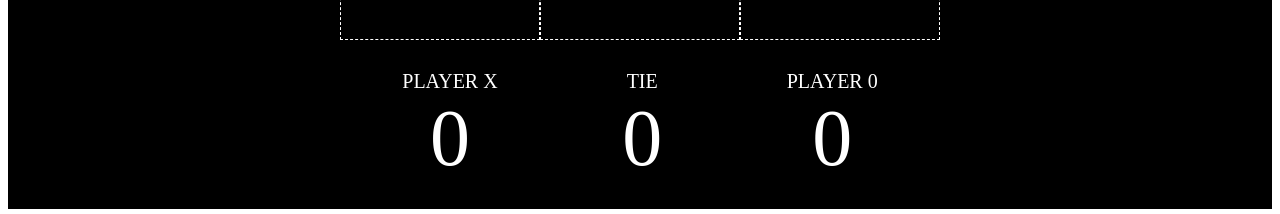
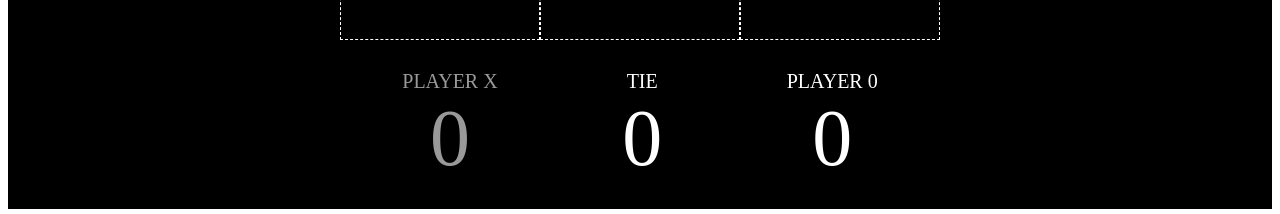
Before and after one commit to elC0mpa/tic-tac-toe, a React (Vite) app: page / in a window 1280 px wide. Shown: the part 599-813 px from the top of the page. Built offline with nearby package versions, Linux system fonts and the light colour scheme.

Commit message:
Almost finished

```diff
--- a/src/components/GameStats.tsx
+++ b/src/components/GameStats.tsx
@@ -6,11 +6,20 @@ const GameStats = () => {
   const crossesCount = useAppSelector((state) => state.stats.crossesCount);
   const noughtsCount = useAppSelector((state) => state.stats.noughtsCount);
   const tieCount = useAppSelector((state) => state.stats.tieCount);
+  const actualTurn = useAppSelector((state) => state.game.actualTurn);
   return (
     <StyledStatsContainer>
-      <StatsItem label="Player X" value={crossesCount.toString()} />
-      <StatsItem label="Tie" value={tieCount.toString()} />
-      <StatsItem label="Player 0" value={noughtsCount.toString()} />
+      <StatsItem
+        label="Player X"
+        value={crossesCount.toString()}
+        isActive={actualTurn === "crosses"}
+      />
+      <StatsItem label="Tie" value={tieCount.toString()} isActive />
+      <StatsItem
+        label="Player 0"
+        value={noughtsCount.toString()}
+        isActive={actualTurn === "noughts"}
+      />
     </StyledStatsContainer>
   );
 };
--- a/src/components/StatsItem.tsx
+++ b/src/components/StatsItem.tsx
@@ -7,11 +7,12 @@ import {
 type Props = {
   label: string;
   value: string;
+  isActive: boolean;
 };
 
-const StatsItem = ({ label, value }: Props) => {
+const StatsItem = ({ label, value, isActive }: Props) => {
   return (
-    <StyledStatsItem>
+    <StyledStatsItem className={isActive ? "is-active" : ""}>
       <StyledStatsItemLabel>{label}</StyledStatsItemLabel>
       <StyledStatsItemValue>{value}</StyledStatsItemValue>
     </StyledStatsItem>
--- a/src/styled/index.ts
+++ b/src/styled/index.ts
@@ -74,6 +74,11 @@ export const StyledStatsItem = styled.div`
   flex-direction: column;
   align-items: center;
   color: white;
+  opacity: 0.6;
+  transition: opacity 1s;
+  &.is-active {
+    opacity: 1;
+  }
 `;
 
 export const StyledStatsItemLabel = styled.span`
```
